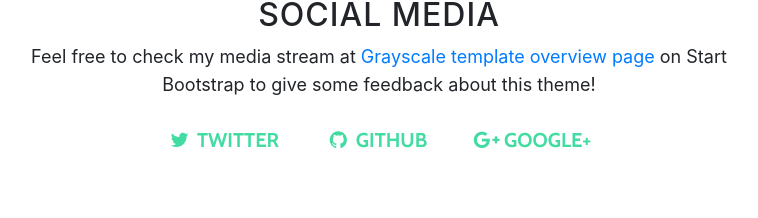
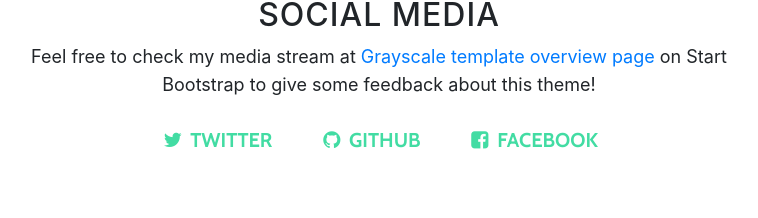
Before and after one commit to wgurzynski/wgurzynski.github.io, a website with bundled scripts: page index.html in a window 1280 px wide. Shown: the part 2239-2457 px from the top of the page, without its empty margins (261-1019 px from the left). Built offline with nearby package versions, Linux system fonts and the light colour scheme.

Commit message:
Social media icons added

```diff
--- a/index.html
+++ b/index.html
@@ -120,8 +120,8 @@
               </li>
               <li class="list-inline-item">
                 <a href="https://plus.google.com/+Startbootstrap/posts" class="btn btn-default btn-lg">
-                  <i class="fa fa-google-plus fa-fw"></i>
-                  <span class="network-name">Google+</span>
+                  <i class="fa fa-facebook-square fa-fw"></i>
+                  <span class="network-name">Facebook</span>
                 </a>
               </li>
             </ul>
```
